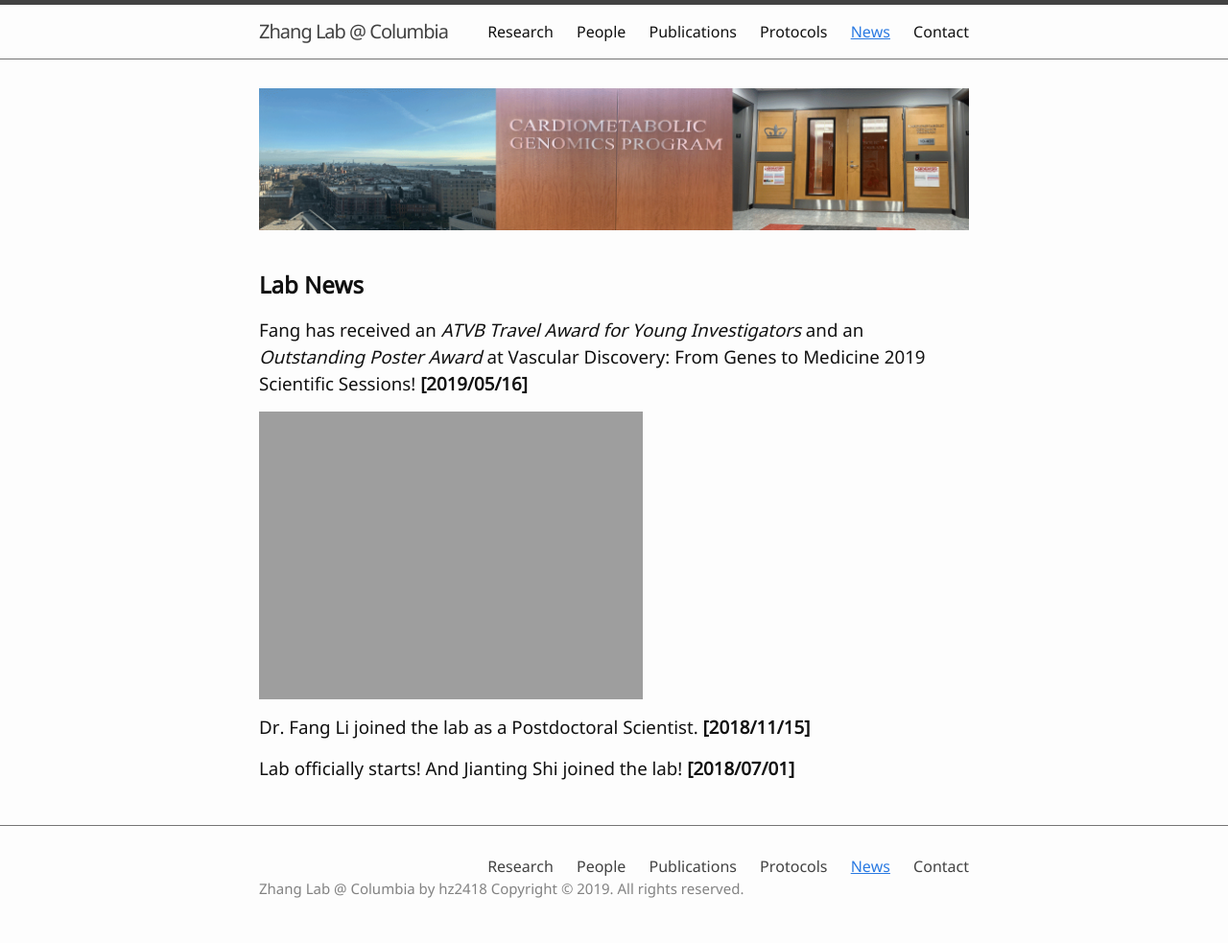
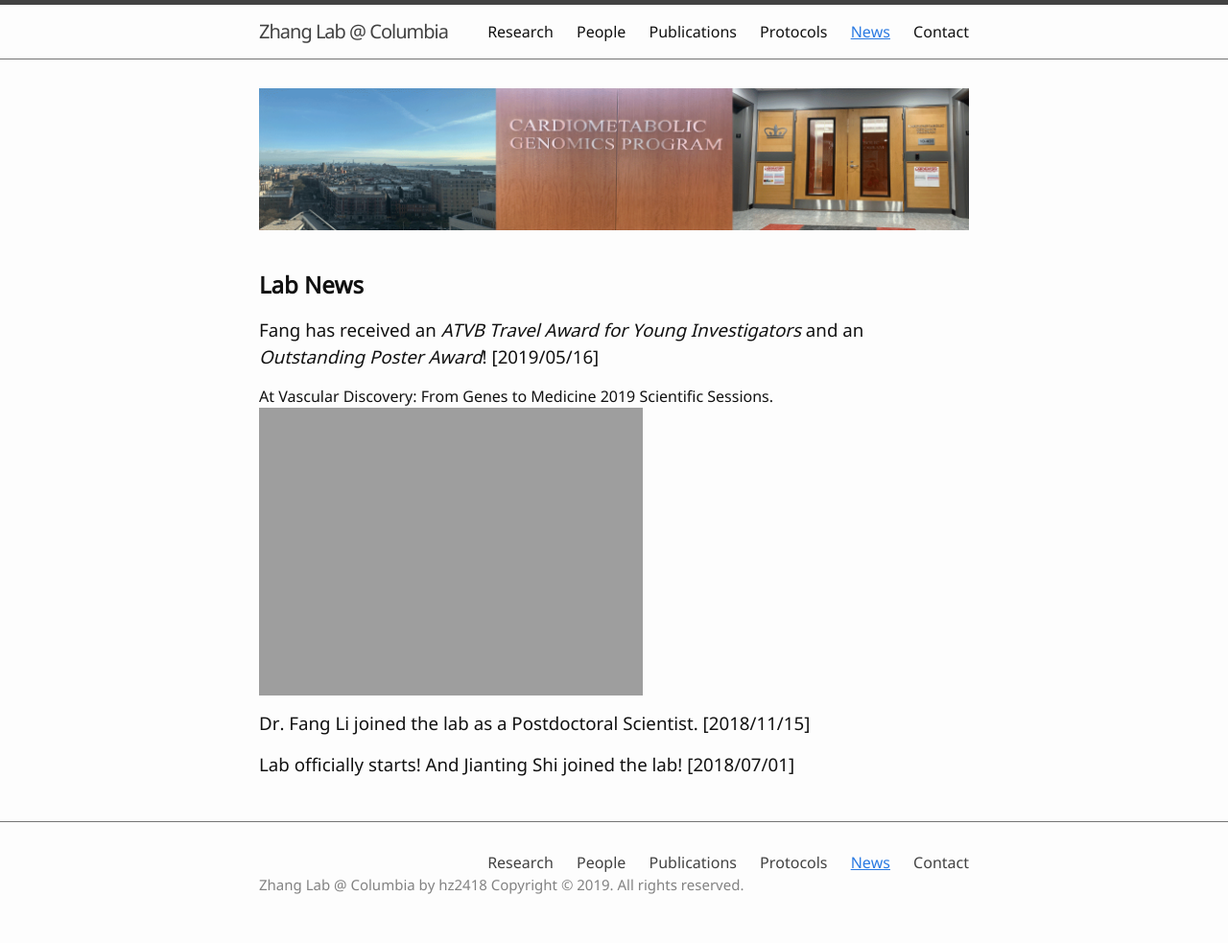
Before and after one commit to hanruizhang/zhanglab, a Jekyll site: the page built from 5_News.md, in a window 1280 px wide. Shown: the whole page at 96% size. Built offline with Jekyll 4.4.1, drawn with Linux system fonts in a browser that asks for light colours.

Commit message:
Update 5_News.md

```diff
--- a/5_News.md
+++ b/5_News.md
@@ -10,7 +10,8 @@
 
 
 ## **Lab News**
-### Fang has received an _ATVB Travel Award for Young Investigators_ and an _Outstanding Poster Award_ at Vascular Discovery: From Genes to Medicine 2019 Scientific Sessions! **[2019/05/16]**
+### Fang has received an _ATVB Travel Award for Young Investigators_ and an _Outstanding Poster Award_! [2019/05/16]
+At Vascular Discovery: From Genes to Medicine 2019 Scientific Sessions.
 <img src="{{ '/images/2019ATVB_TravelAward.jpg' | absolute_url }}" alt="2019ATVB_TravelAward" >
-### Dr. Fang Li joined the lab as a Postdoctoral Scientist. **[2018/11/15]**
-### Lab officially starts! And Jianting Shi joined the lab! **[2018/07/01]**
+### Dr. Fang Li joined the lab as a Postdoctoral Scientist. [2018/11/15]
+### Lab officially starts! And Jianting Shi joined the lab! [2018/07/01]
```
